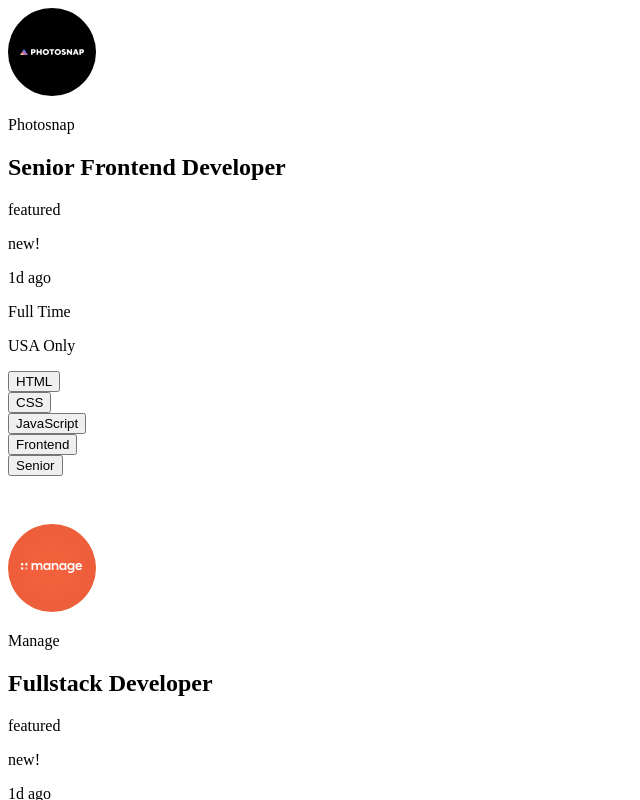
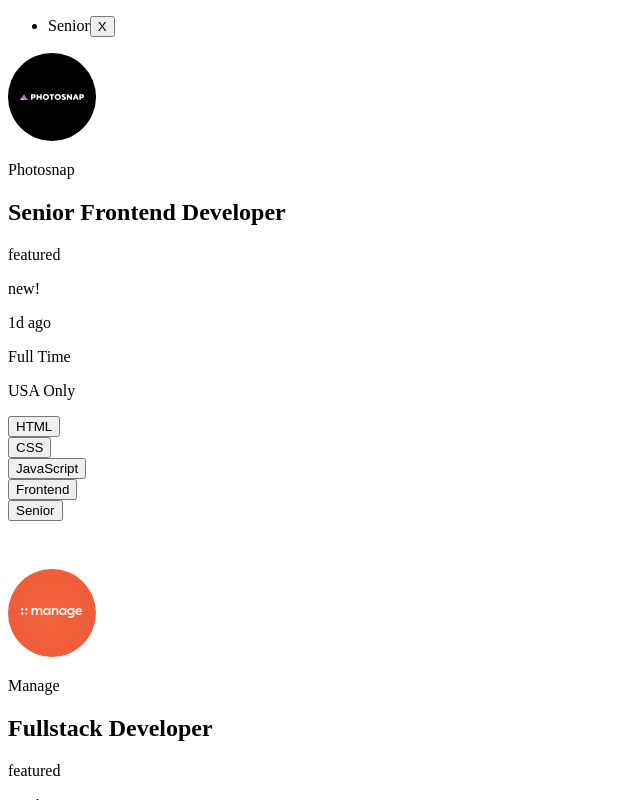
Before and after one commit to emestabillo/job-listings, a React (Create React App) app: page / in a window 1280 px wide. Both pictures are taken after a click on the button "Senior". Shown: the top 800 px of the page, without its empty margins (0-640 px from the left). Built offline with nearby package versions, Linux system fonts and the light colour scheme.

Commit message:
Add filtering function for tag buttons

```diff
--- a/src/App.js
+++ b/src/App.js
@@ -1,11 +1,12 @@
 import React from "react";
-// import JobList from "./components/job-list/job-list.component";
 import JobDetail from "./components/JobDetail";
+// import { FilteringTags } from "./components/FilteringTags";
 
 function App() {
   // console.log(jobListData);
   return (
     <main>
+      {/* <FilteringTags /> */}
       <JobDetail />
     </main>
   );
--- /dev/null
+++ b/src/components/FilteringTags.js
@@ -0,0 +1,38 @@
+// import { React, useState } from "react";
+
+// export function FilteringTags() {
+//   const [filteredTags, setFilteredTags] = useState([]);
+//   console.log(filteredTags);
+
+//   // const handleClick = (e) => {
+//   //   const buttonValue = e.target.value;
+//   //   if (!filteredTags.includes(buttonValue)) {
+//   //     setFilteredTags([...filteredTags, buttonValue]);
+//   //   }
+//   // };
+
+//   const handleDelete = (e) => {
+//     setFilteredTags(
+//       filteredTags.filter((tag) => {
+//         return tag !== e.target.value;
+//       })
+//     );
+//   };
+
+//   return (
+//     <ul>
+//       {filteredTags.map((tag) => {
+//         return (
+//           <li key={tag + tag.index}>
+//             {tag}
+//             <button onClick={handleDelete} value={tag}>
+//               X
+//             </button>
+//           </li>
+//         );
+//       })}
+//     </ul>
+//   );
+// }
+
+// // export default FilteringTags;
--- a/src/components/JobDetail.js
+++ b/src/components/JobDetail.js
@@ -1,9 +1,40 @@
-import React from "react";
+import { React, useState } from "react";
 import { openings } from "../data.js";
+import { FilteringTags } from "./FilteringTags";
 
 function JobDetail() {
+  const [filteredTags, setFilteredTags] = useState([]);
+  console.log(filteredTags);
+
+  const handleClick = (e) => {
+    const buttonValue = e.target.value;
+    if (!filteredTags.includes(buttonValue)) {
+      setFilteredTags([...filteredTags, buttonValue]);
+    }
+  };
+
+  const removeTag = (e) => {
+    setFilteredTags(
+      filteredTags.filter((tag) => {
+        return tag !== e.target.value;
+      })
+    );
+  };
+
   return (
     <>
+      <ul>
+        {filteredTags.map((tag) => {
+          return (
+            <li key={tag + tag.index}>
+              {tag}
+              <button onClick={removeTag} value={tag}>
+                X
+              </button>
+            </li>
+          );
+        })}
+      </ul>
       {openings.map((job) => {
         const {
           id,
@@ -24,7 +55,7 @@ function JobDetail() {
 
         return (
           <article key={id} style={{ marginBottom: "3rem" }}>
-            <img src={logo} alt={`{company} logo`} />
+            <img src={logo} alt={`${company} logo`} />
             <p>{company} </p>
             <h2>{position}</h2>
             {featured && <p>featured</p>}
@@ -35,7 +66,9 @@ function JobDetail() {
             <ul style={{ listStyle: "none", padding: "0" }}>
               {tooling.map((tool, index) => (
                 <li key={index}>
-                  <button value={tool}>{tool}</button>
+                  <button value={tool} onClick={handleClick}>
+                    {tool}
+                  </button>
                 </li>
               ))}
             </ul>
```
Also changed, not shown: 1 other file (tests, documents, lock files or other folders).
